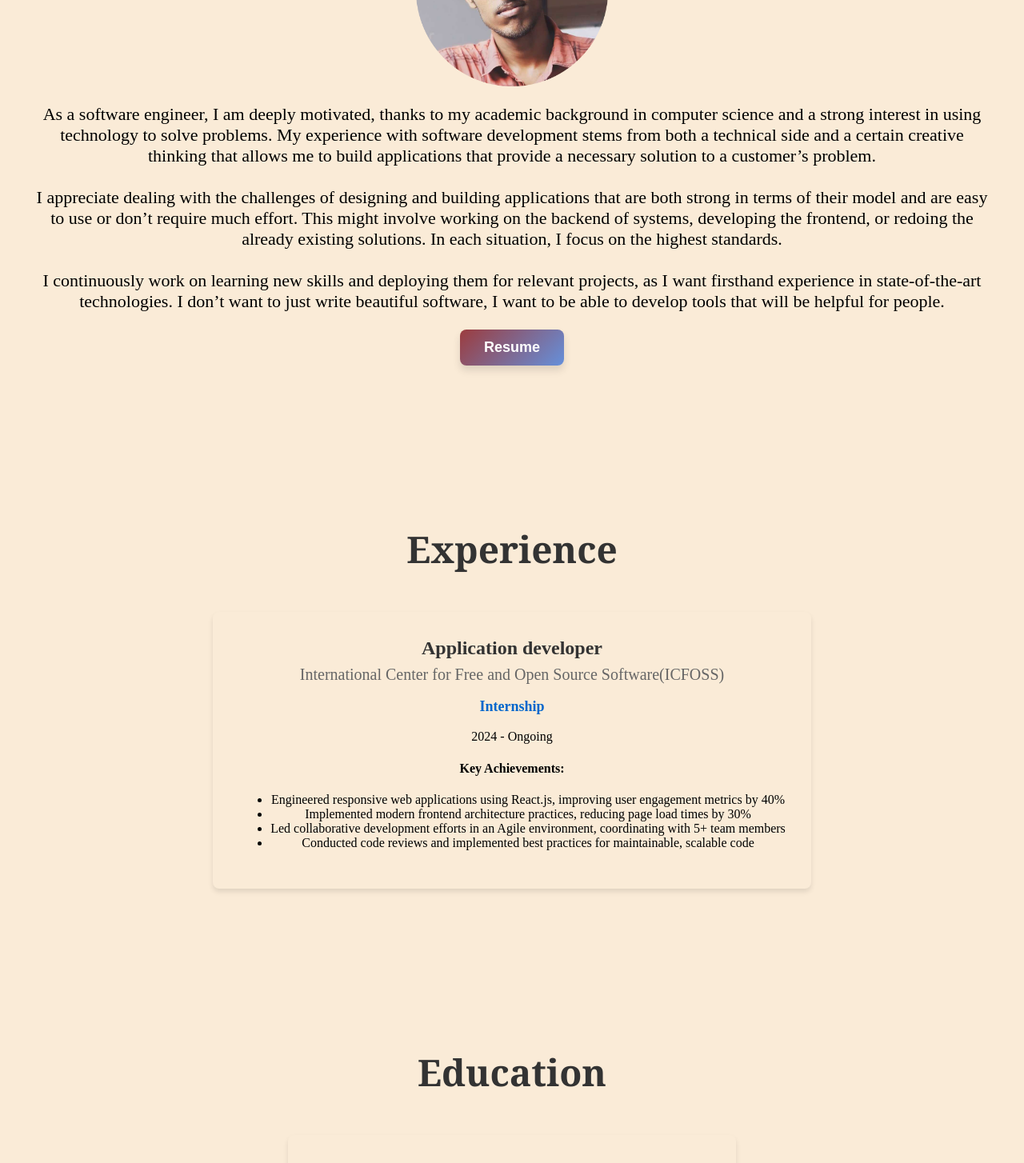
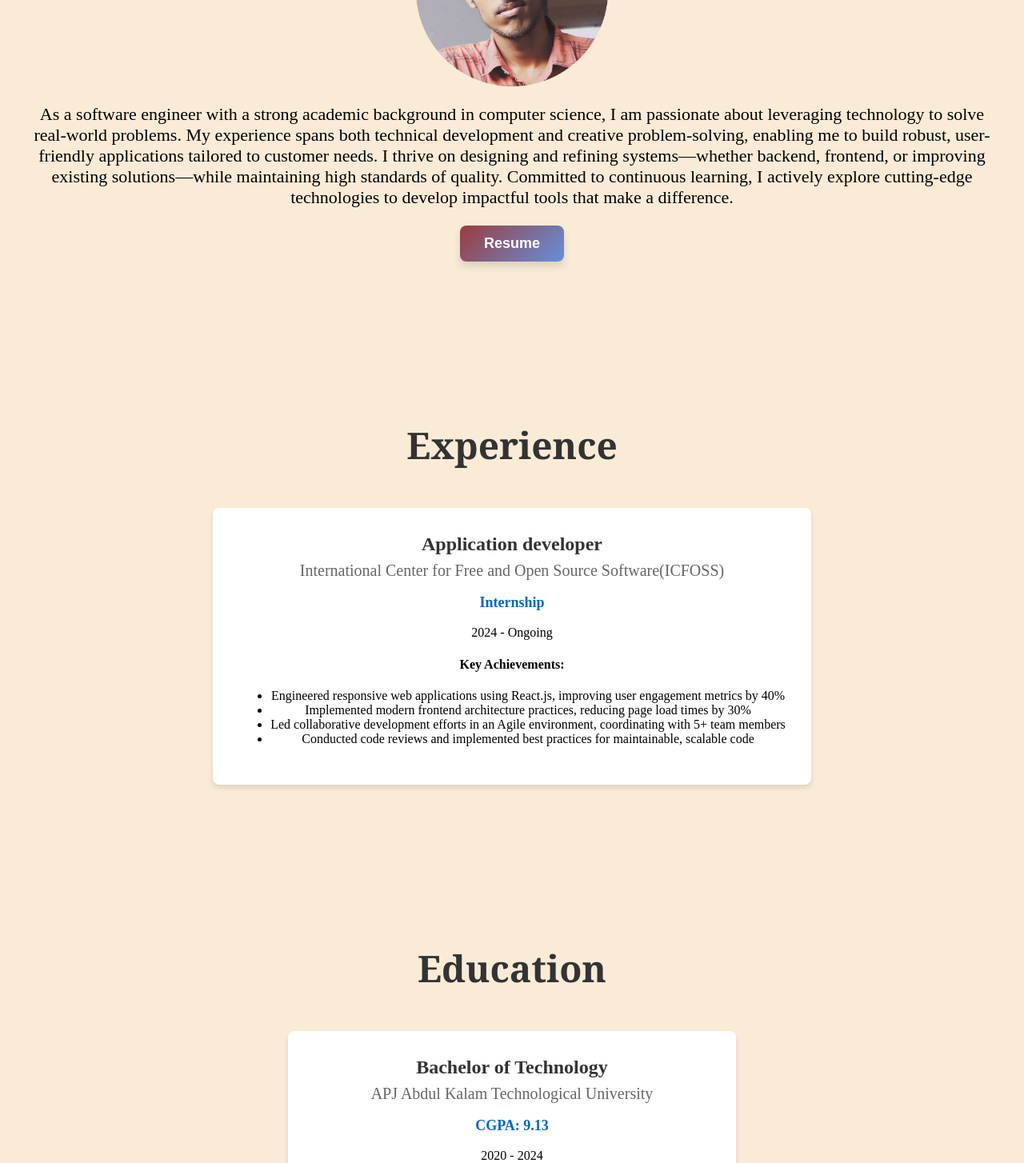
Before and after one commit to adarsh4j/portfolio-1.6, a React (Vite) app: page / in a window 1280 px wide. Shown: the part 1160-2614 px from the top of the page at 80% size. Built offline with nearby package versions, Linux system fonts and the light colour scheme.

Commit message:
Update the design

```diff
--- a/src/loading.jsx
+++ b/src/loading.jsx
@@ -1,10 +1,10 @@
 import React from 'react';
 import style from '../src/loading.module.css';
-
+import image from '../src/assets/loaderrr.png'
 const Loading = () => {
   return (
     <div className={style.container}>
-      <img src="newimage.jpg" alt="Quiz" className={style.image2} />
+      <img src={image} alt="load" className={style.image2} />
     </div>
   );
 };
--- a/src/portfolio/portfolio.jsx
+++ b/src/portfolio/portfolio.jsx
@@ -95,11 +95,7 @@ const Portfolio = () => {
           <img src="adarshpicportfolio.png" alt="Pic" />
           <div className={styles.aboutText}>
             <p>
-              As a software engineer, I am deeply motivated, thanks to my academic background in computer science and a strong interest in using technology to solve problems. My experience with software development stems from both a technical side and a certain creative thinking that allows me to build applications that provide a necessary solution to a customer’s problem. <br /><br />
-
-              I appreciate dealing with the challenges of designing and building applications that are both strong in terms of their model and are easy to use or don’t require much effort. This might involve working on the backend of systems, developing the frontend, or redoing the already existing solutions. In each situation, I focus on the highest standards.<br /><br />
-
-              I continuously work on learning new skills and deploying them for relevant projects, as I want firsthand experience in state-of-the-art technologies. I don’t want to just write beautiful software, I want to be able to develop tools that will be helpful for people.
+            As a software engineer with a strong academic background in computer science, I am passionate about leveraging technology to solve real-world problems. My experience spans both technical development and creative problem-solving, enabling me to build robust, user-friendly applications tailored to customer needs. I thrive on designing and refining systems—whether backend, frontend, or improving existing solutions—while maintaining high standards of quality. Committed to continuous learning, I actively explore cutting-edge technologies to develop impactful tools that make a difference.
             </p>
             <button className={styles.resume}>Resume</button>
           </div>
--- a/src/portfolio/portfolio.module.css
+++ b/src/portfolio/portfolio.module.css
@@ -461,7 +461,7 @@ body {
   max-width: 800px;
   margin: 0 auto;
   padding: 32px;
-  background: #FAEBD7;
+  background: #ffffff;
   border-radius: 8px;
   box-shadow: 0 4px 6px rgba(0, 0, 0, 0.1);
 }
@@ -558,7 +558,7 @@ body {
 }
 
 .projectlist {
-  font-family: cursive;
+  font-family: 'Trebuchet MS', 'Lucida Sans Unicode', 'Lucida Grande', 'Lucida Sans', Arial, sans-serif;
   font-weight: 400;
   font-size: 19px;
 }
```
Also changed, not shown: src/assets/loaderrr.png (added).
